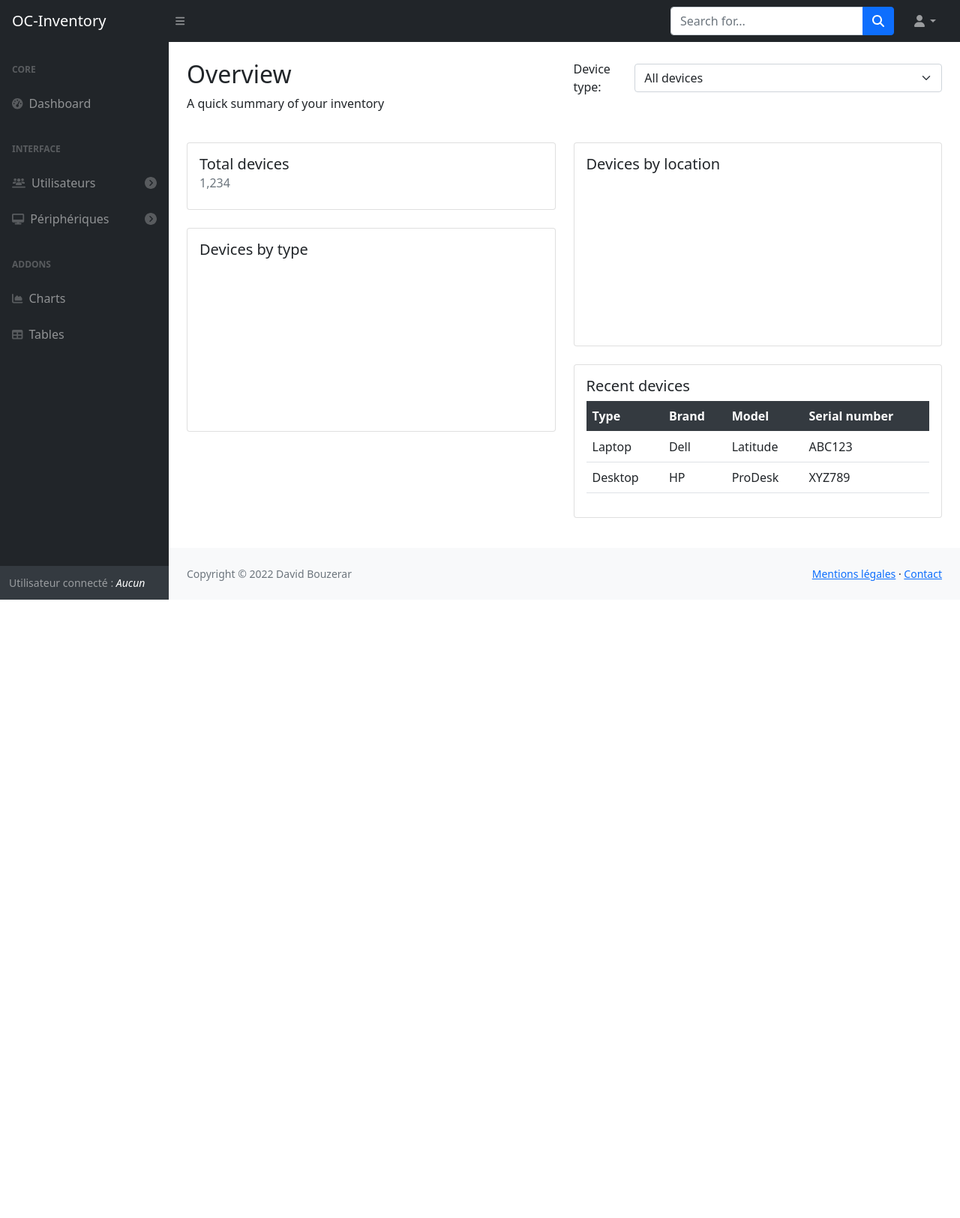
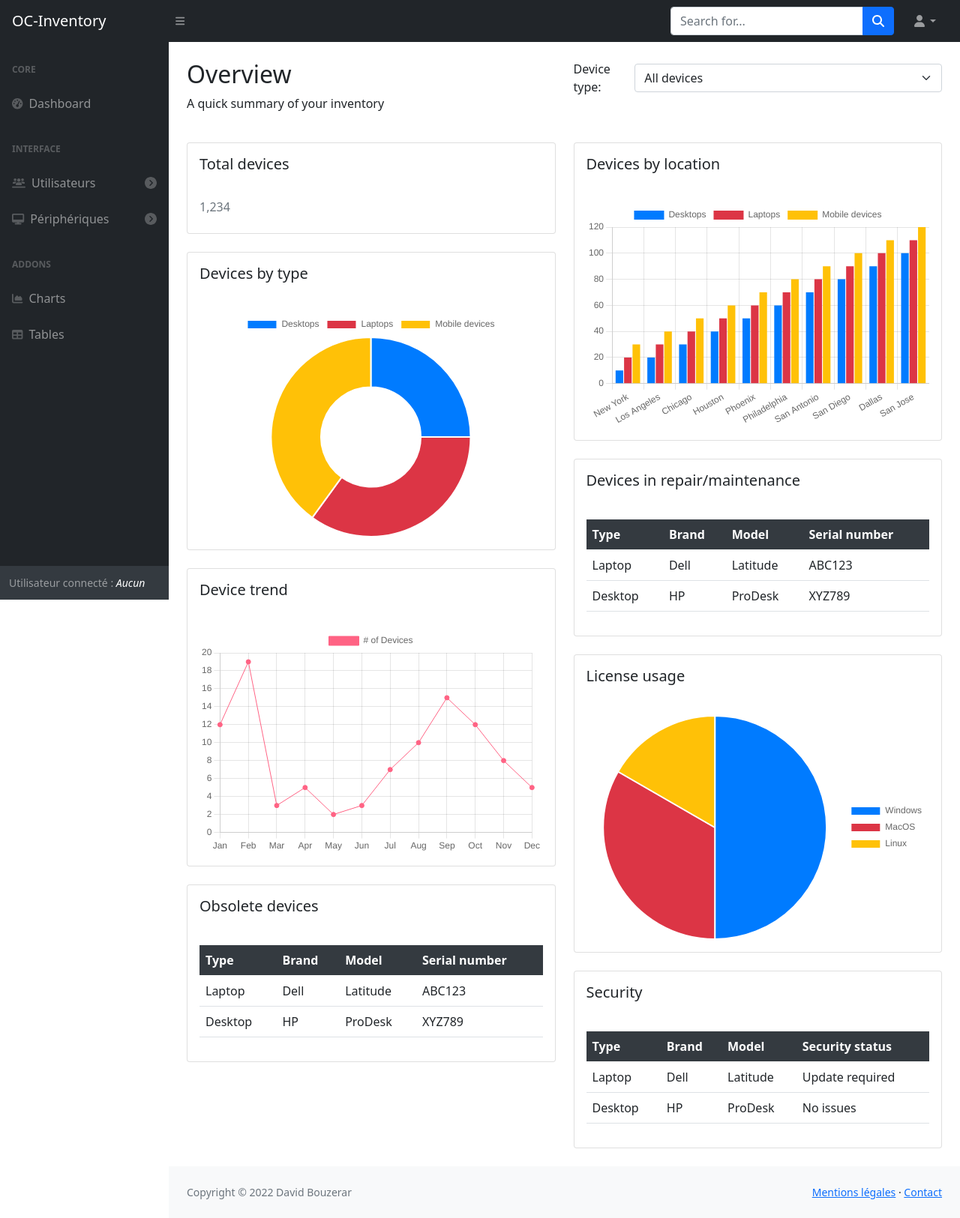
Before and after one commit to Eidocode/OC_Project13, a Django app: page /dashboard/ in a window 1280 px wide. Shown: the whole page at 75% size. Before the commit the page ends 800 px from the top, so only its background shows below. Run offline with Django 3.2, Linux system fonts and the light colour scheme; a map, chart or similar area stays blank; some libraries are stand-ins or nearby versions.

Commit message:
- Added a new django application for dashboard integration - Adding a new html dashboard template

```diff
--- a/dashboard/templates/dashboard/dashboard.html
+++ b/dashboard/templates/dashboard/dashboard.html
@@ -25,26 +25,32 @@
             <div class="card">
                 <div class="card-body">
                     <h5 class="card-title">Total devices</h5>
+                </div>
+                <div class="card-body">
                     <h6 class="card-subtitle mb-2 text-muted">1,234</h6>
                 </div>
             </div>
             <div class="card mt-4">
                 <div class="card-body">
                     <h5 class="card-title">Devices by type</h5>
-          <canvas id="devicesByTypeChart" width="400" height="200"></canvas>
                 </div>
-      </div>
-    </div>
-    <div class="col-md-6">
-      <div class="card">
                 <div class="card-body">
-          <h5 class="card-title">Devices by location</h5>
-          <canvas id="devicesByLocationChart" width="400" height="200"></canvas>
+                    <canvas id="devicesByTypeChart" width="400" height="300"></canvas>
                 </div>
             </div>
             <div class="card mt-4">
                 <div class="card-body">
-          <h5 class="card-title">Recent devices</h5>
+                    <h5 class="card-title">Device trend</h5>
+                </div>
+                <div class="card-body">
+                    <canvas id="deviceTrendChart" width="400" height="300"></canvas>
+                </div>
+            </div>
+            <div class="card mt-4">
+                <div class="card-body">
+                    <h5 class="card-title">Obsolete devices</h5>
+                </div>
+                <div class="card-body">
                     <table class="table table-hover">
                         <thead>
                         <tr>
@@ -72,71 +78,87 @@
                 </div>
             </div>
         </div>
+        <div class="col-md-6">
+            <div class="card">
+                <div class="card-body">
+                    <h5 class="card-title">Devices by location</h5>
+                </div>
+                <div class="card-body">
+                    <canvas id="devicesByLocationChart" width="400" height="300"></canvas>
+                </div>
+            </div>
+            <div class="card mt-4">
+                <div class="card-body">
+                    <h5 class="card-title">Devices in repair/maintenance</h5>
+                </div>
+                <div class="card-body">
+                    <table class="table table-hover">
+                        <thead>
+                        <tr>
+                            <th>Type</th>
+                            <th>Brand</th>
+                            <th>Model</th>
+                            <th>Serial number</th>
+                        </tr>
+                        </thead>
+                        <tbody>
+                        <tr>
+                            <td>Laptop</td>
+                            <td>Dell</td>
+                            <td>Latitude</td>
+                            <td>ABC123</td>
+                        </tr>
+                        <tr>
+                            <td>Desktop</td>
+                            <td>HP</td>
+                            <td>ProDesk</td>
+                            <td>XYZ789</td>
+                        </tr>
+                        </tbody>
+                    </table>
+                </div>
+            </div>
+            <div class="card mt-4">
+                <div class="card-body">
+                    <h5 class="card-title">License usage</h5>
+                </div>
+                <div class="card-body">
+                    <canvas id="licenseUsageChart" width="400" height="300"></canvas>
+                </div>
+            </div>
+            <div class="card mt-4">
+                <div class="card-body">
+                    <h5 class="card-title">Security</h5>
+                </div>
+                <div class="card-body">
+                    <table class="table table-hover">
+                        <thead>
+                        <tr>
+                            <th>Type</th>
+                            <th>Brand</th>
+                            <th>Model</th>
+                            <th>Security status</th>
+                        </tr>
+                        </thead>
+                        <tbody>
+                        <tr>
+                            <td>Laptop</td>
+                            <td>Dell</td>
+                            <td>Latitude</td>
+                            <td>Update required</td>
+                        </tr>
+                        <tr>
+                            <td>Desktop</td>
+                            <td>HP</td>
+                            <td>ProDesk</td>
+                            <td>No issues</td>
+                        </tr>
+                        </tbody>
+                    </table>
+                </div>
+            </div>
+        </div>
     </div>
 </div>
 
 {% endblock %}
-
-
-{% block scripts %}
-  <script>
-    // Devices by type chart
-    var devicesByTypeCtx = document.getElementById('devicesByTypeChart').getContext('2d');
-    var devicesByTypeChart = new Chart(devicesByTypeCtx, {
-      type: 'doughnut',
-      data: {
-        labels: ['Desktops', 'Laptops', 'Mobile devices'],
-        datasets: [{
-          data: [40, 30, 30],
-          backgroundColor: [
-            '#007bff',
-            '#dc3545',
-            '#ffc107'
-          ]
-        }]
-      },
-      options: {
-        responsive: true,
-        maintainAspectRatio: false,
-        plugins: [{
-          title: {
-            display: true,
-            text: 'Devices by type'
-          }
-        }]
-      }
-    });
-
-    // Devices by location chart
-    var devicesByLocationCtx = document.getElementById('devicesByLocationChart').getContext('2d');
-    var devicesByLocationChart = new Chart(devicesByLocationCtx, {
-      type: 'bar',
-      data: {
-        labels: ['New York', 'Los Angeles', 'Chicago', 'Houston', 'Phoenix', 'Philadelphia', 'San Antonio', 'San Diego', 'Dallas', 'San Jose'],
-        datasets: [{
-          label: 'Desktops',
-          data: [10, 20, 30, 40, 50, 60, 70, 80, 90, 100],
-          backgroundColor: '#007bff'
-        }, {
-          label: 'Laptops',
-          data: [20, 30, 40, 50, 60, 70, 80, 90, 100, 110],
-          backgroundColor: '#dc3545'
-        }, {
-          label: 'Mobile devices',
-          data: [30, 40, 50, 60, 70, 80, 90, 100, 110, 120],
-          backgroundColor: '#ffc107'
-        }]
-      },
-      options: {
-        responsive: true,
-        maintainAspectRatio: false,
-        plugins: [{
-          title: {
-            display: true,
-            text: 'Devices by location'
-          }
-        }]
-      }
-    });
-  </script>
-{% endblock %}
--- /dev/null
+++ b/product/static/product/js/dashboard_charts.js
@@ -0,0 +1,109 @@
+document.addEventListener("DOMContentLoaded", function() {
+    // Devices by type chart
+    var devicesByTypeCtx = document.getElementById('devicesByTypeChart').getContext('2d');
+    var devicesByTypeChart = new Chart(devicesByTypeCtx, {
+        type: 'doughnut',
+        data: {
+            labels: ['Desktops', 'Laptops', 'Mobile devices'],
+            datasets: [{
+                data: [25, 35, 40],
+                backgroundColor: [
+                    '#007bff',
+                    '#dc3545',
+                    '#ffc107'
+                ],
+                borderColor: 'rgba(255, 255, 255, 1)',
+                borderWidth: 2,
+                hoverOffset: 20,
+            }]
+        },
+        options: {
+            responsive: true,
+            maintainAspectRatio: false,
+        }
+    });
+
+
+    // Devices by location chart
+    var devicesByLocationCtx = document.getElementById('devicesByLocationChart').getContext('2d');
+    var devicesByLocationChart = new Chart(devicesByLocationCtx, {
+        type: 'bar',
+        data: {
+            labels: ['New York', 'Los Angeles', 'Chicago', 'Houston', 'Phoenix', 'Philadelphia', 'San Antonio', 'San Diego', 'Dallas', 'San Jose'],
+            datasets: [{
+                label: 'Desktops',
+                data: [10, 20, 30, 40, 50, 60, 70, 80, 90, 100],
+                backgroundColor: '#007bff'
+            }, {
+                label: 'Laptops',
+                data: [20, 30, 40, 50, 60, 70, 80, 90, 100, 110],
+                backgroundColor: '#dc3545'
+            }, {
+                label: 'Mobile devices',
+                data: [30, 40, 50, 60, 70, 80, 90, 100, 110, 120],
+                backgroundColor: '#ffc107'
+            }]
+        },
+        options: {
+            responsive: true,
+            maintainAspectRatio: false,
+        }
+    });
+
+
+    // Device trend chart
+    var ctx = document.getElementById('deviceTrendChart').getContext('2d');
+    var deviceTrendChart = new Chart(ctx, {
+        type: 'line',
+        data: {
+            labels: ['Jan', 'Feb', 'Mar', 'Apr', 'May', 'Jun', 'Jul', 'Aug', 'Sep', 'Oct', 'Nov', 'Dec'],
+            datasets: [{
+                label: '# of Devices',
+                data: [12, 19, 3, 5, 2, 3, 7, 10, 15, 12, 8, 5],
+                backgroundColor: 'rgba(255, 99, 132, 1)',
+                borderColor: 'rgba(255, 99, 132, 1)',
+                borderWidth: 1
+            }]
+        },
+        options: {
+            responsive: true,
+            maintainAspectRatio: false,
+            scales: {
+                y: {
+                    beginAtZero: true
+                }
+            }
+        }
+    });
+
+
+    // Device licence usage chart
+    var ctx = document.getElementById('licenseUsageChart').getContext('2d');
+    var licenseUsageChart = new Chart(ctx, {
+        type: 'pie',
+        data: {
+            labels: ['Windows', 'MacOS', 'Linux'],
+            datasets: [{
+                data: [300, 200, 100],
+                backgroundColor: [
+                    '#007bff',
+                    '#dc3545',
+                    '#ffc107',
+                ],
+                borderColor: 'rgba(255, 255, 255, 1)',
+                borderWidth: 2,
+                hoverOffset: 20,
+            }]
+        },
+        options: {
+            responsive: true,
+            maintainAspectRatio: false,
+            plugins: {
+                legend: {
+                    position: 'right'
+                }
+            }
+        }
+    });
+
+});
--- a/product/templates/product/base.html
+++ b/product/templates/product/base.html
@@ -32,6 +32,7 @@
     <!-- Scripts -->
     <script src="https://cdn.jsdelivr.net/npm/bootstrap@5.2.3/dist/js/bootstrap.bundle.min.js" crossorigin="anonymous"></script>
     <script src="{% static 'product/js/scripts.js' %}"></script>
+    <script src="{% static 'product/js/dashboard_charts.js' %}"></script>
     <script src="https://cdn.jsdelivr.net/npm/simple-datatables-classic@latest" crossorigin="anonymous"></script>
     <script src="{% static 'product/js/datatables-simple-demo.js' %}"></script>
     <script src="https://cdnjs.cloudflare.com/ajax/libs/font-awesome/6.2.1/js/all.min.js" crossorigin="anonymous"></script>
--- a/product/templates/product/base_body.html
+++ b/product/templates/product/base_body.html
@@ -109,7 +109,8 @@
             {% block content %}{% endblock %}
 
         </main>
-        <footer class="py-4 bg-light mt-auto">
+        <div></div>
+        <footer class="py-4 mt-4 bg-light">
             <div class="container-fluid px-4">
                 <div class="d-flex align-items-center justify-content-between small">
                     <div class="text-muted">Copyright &copy; 2022 David Bouzerar</div>
```
Also changed, not shown: product/static/product/js/index_chart.js (deleted, +0 -41 lines), product/templates/product/index.html (+39 -18 lines). Lines whose indentation alone changed are shown as unchanged.
